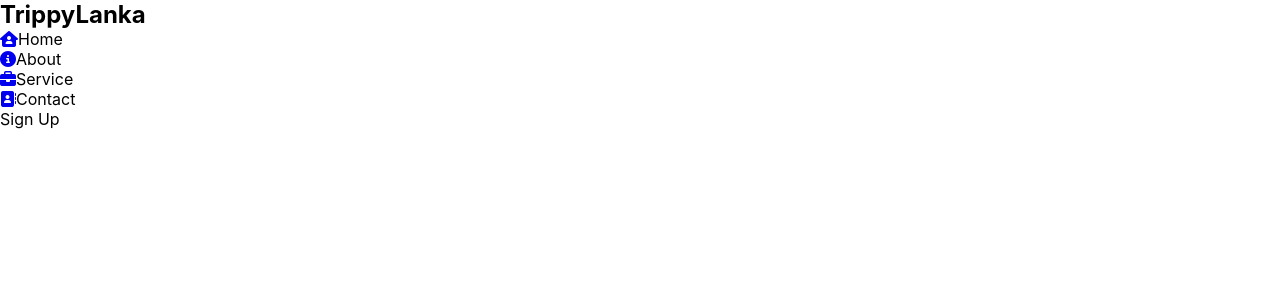
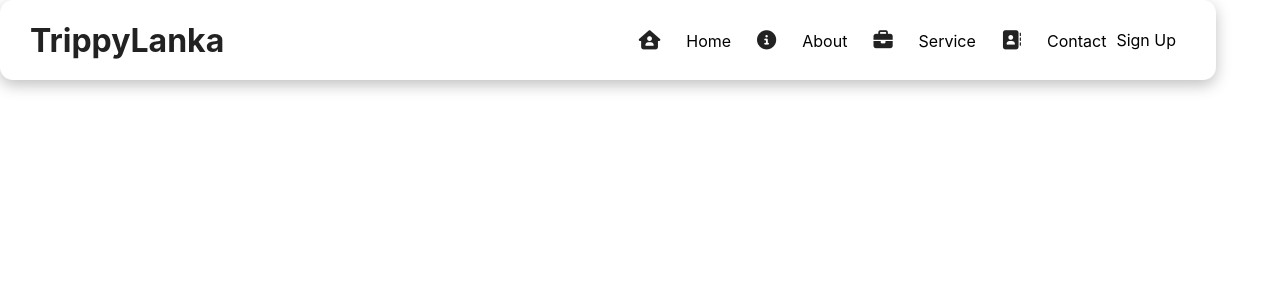
Before and after one commit to fathiminha/trippy_lanka, a React (Create React App) app: page / in a window 1280 px wide. Shown: the top 300 px of the page. Built offline with nearby package versions, Linux system fonts and the light colour scheme.

Commit message:
add some styles

```diff
--- a/src/components/Navbar.css
+++ b/src/components/Navbar.css
@@ -0,0 +1,47 @@
+.NavbarItems{
+    display: flex;
+    justify-content: space-between;
+    align-items: center;
+    padding: 0 30px;
+    box-shadow: 0 5px 15px 0 rgba(0,0,0, .25);
+    width: 95%;
+    height: 80px;
+    border-radius: 13px;
+}
+
+.navbar-logo{
+    color: #222;
+    font-size: 2rem;
+    cursor: pointer;
+}
+
+.nav-menu{
+   display: grid;
+    grid-template-columns: repeat(6,auto);
+    grid-gap: 10px;
+    list-style: none;
+    align-items: center;
+}
+
+.nav-links{
+    text-decoration: none;
+    color: #222;
+    font-size: 1.2rem;
+    font-weight: 600;
+    padding: 0.7rem 1rem;
+    white-space: nowrap;
+}
+
+.nav-links i{
+    padding-right: 10px;
+}
+.nav-links:hover{
+    background-color: #01959a;
+    color: #fff;
+    border-radius: 4px;
+    transition: all 0.2s ease-in-out;
+}
+
+.nav-links-mobile{
+
+}
--- a/src/components/Navbar.js
+++ b/src/components/Navbar.js
@@ -12,7 +12,8 @@ class Navbar extends Component {
           {MenuItems.map((item, index)=>{
             return(
                 <li key={index}>
-                    <a href="/">
+                    <a className={item.cName}
+                    href="/">
                         <i className= {item.icon}></i>
                     </a>
                     {item.title}
```
